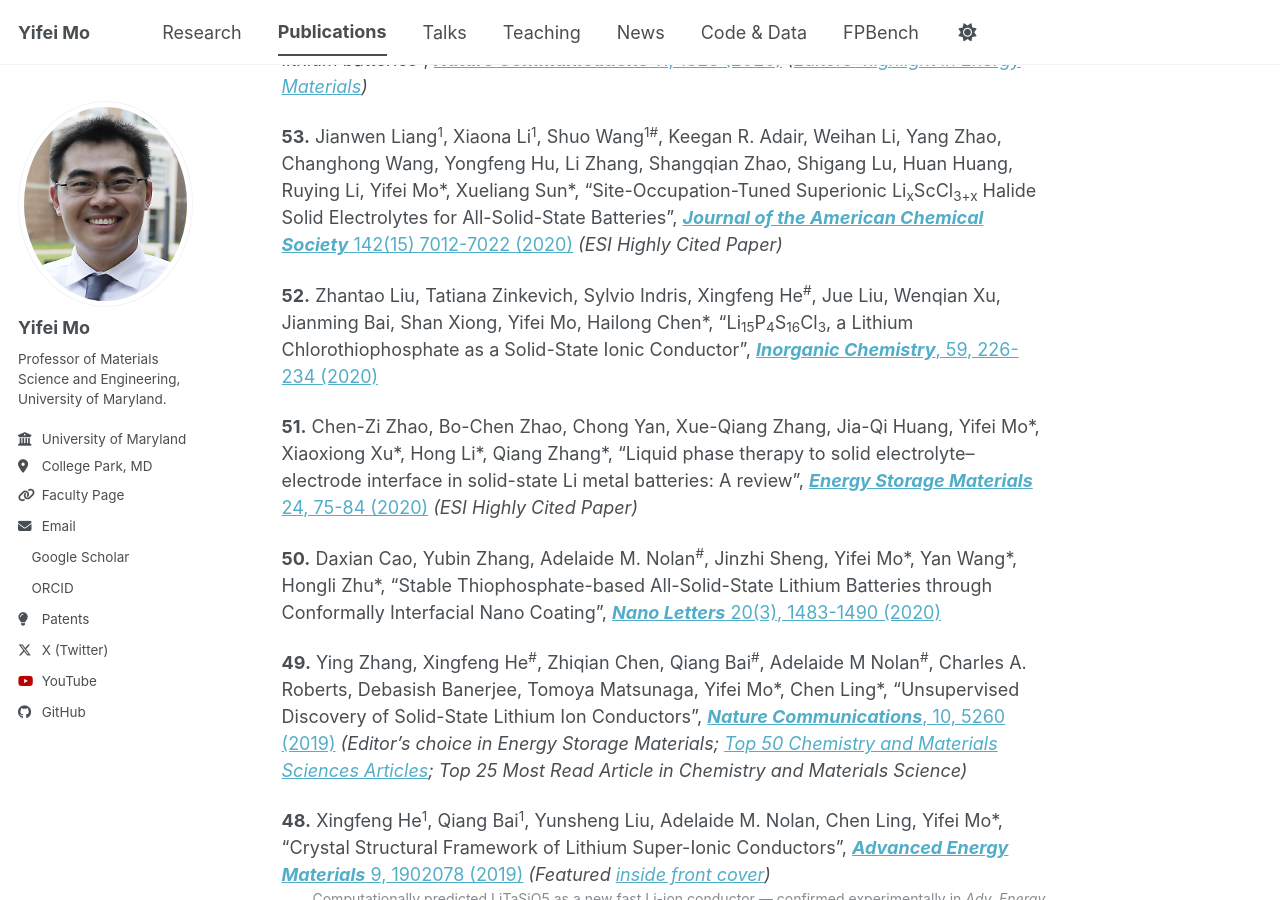
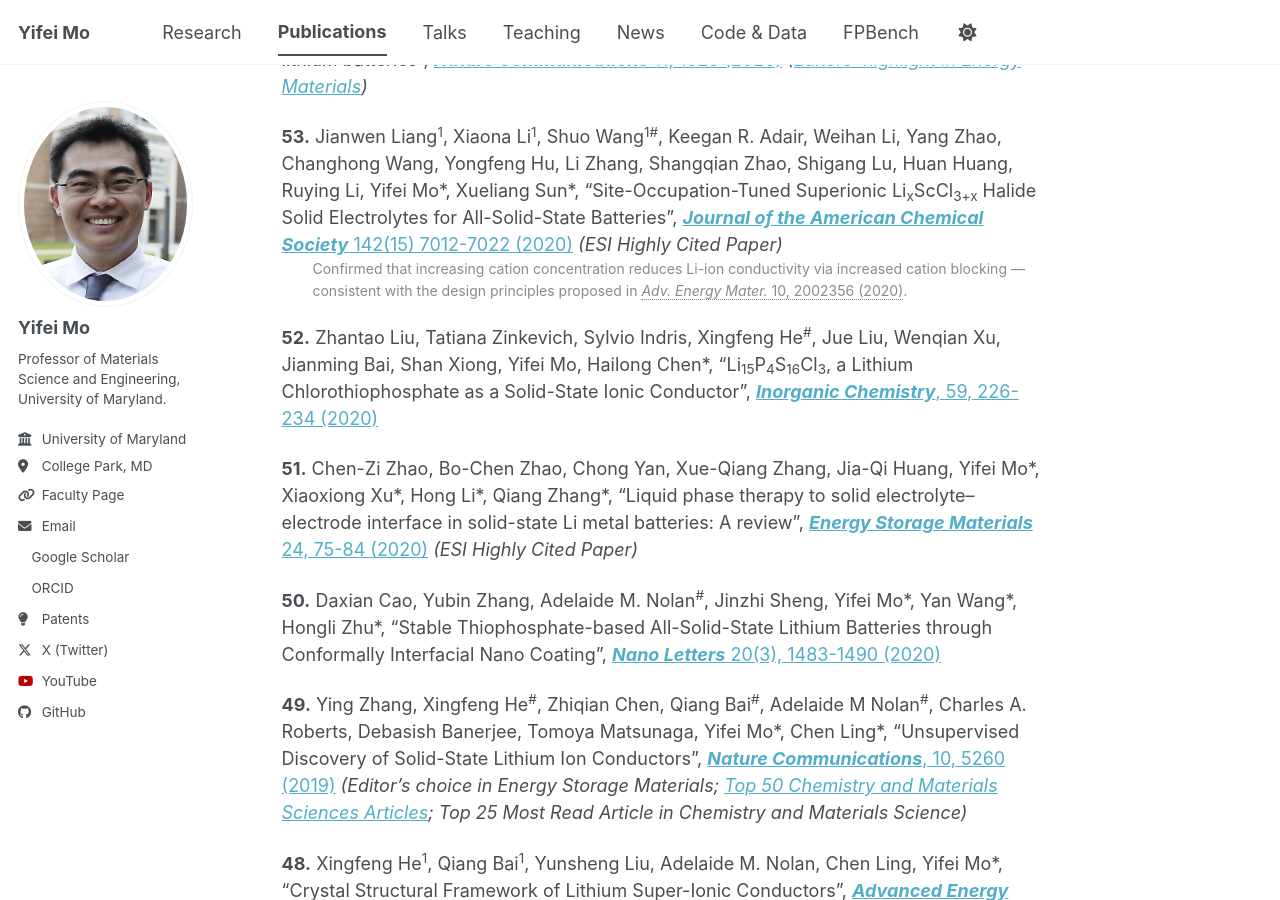
Before and after one commit to yifeimo/yifeimo.github.io, a Jekyll site: the page built from _pages/publications.md, in a window 1280 px wide and 900 px high, scrolled down 6894 px. Built offline with Jekyll 4.4.1, drawn with Linux system fonts in a browser that asks for light colours; a style sheet for code colours, icons or effects is not loaded.

Commit message:
Add description to JACS LixScCl3+x entry confirming AEM cation-blocking principle
Co-Authored-By: Claude Sonnet 5 <noreply@anthropic.com>

```diff
--- a/_pages/publications.md
+++ b/_pages/publications.md
@@ -120,6 +120,7 @@ author_profile: true
 **54.** Feng Zhu<sup>1</sup>, Md Shafiqul Islam<sup>1#</sup>, Lin Zhou<sup>1</sup>, Zhenqi Gu, Ting Liu, Xinchao Wang, Jun Luo, Ce-Wen Nan, Yifei Mo\* Cheng Ma\*, "Single-atom-layer traps in a solid electrolyte for lithium batteries", [***Nature Communications*** 11, 1828 (2020)](https://doi.org/10.1038/s41467-020-15544-x) *([Editors' highlight in Energy Materials](https://www.nature.com/collections/dmmhtcypsc/content/yaoqing-zhang))*
 
 **53.** Jianwen Liang<sup>1</sup>, Xiaona Li<sup>1</sup>, Shuo Wang<sup>1#</sup>, Keegan R. Adair, Weihan Li, Yang Zhao, Changhong Wang, Yongfeng Hu, Li Zhang, Shangqian Zhao, Shigang Lu, Huan Huang, Ruying Li, Yifei Mo\*, Xueliang Sun\*, "Site-Occupation-Tuned Superionic Li<sub>x</sub>ScCl<sub>3+x</sub> Halide Solid Electrolytes for All-Solid-State Batteries", [***Journal of the American Chemical Society*** 142(15) 7012-7022 (2020)](https://doi.org/10.1021/jacs.0c00134) *(ESI Highly Cited Paper)*
+<br><span class="citation" style="display: block; margin-left: 2.2em;">Confirmed that increasing cation concentration reduces Li-ion conductivity via increased cation blocking — consistent with the design principles proposed in [*Adv. Energy Mater.* 10, 2002356 (2020)](https://doi.org/10.1002/aenm.202002356).</span>
 
 **52.** Zhantao Liu, Tatiana Zinkevich, Sylvio Indris, Xingfeng He<sup>#</sup>, Jue Liu, Wenqian Xu, Jianming Bai, Shan Xiong, Yifei Mo, Hailong Chen\*, "Li<sub>15</sub>P<sub>4</sub>S<sub>16</sub>Cl<sub>3</sub>, a Lithium Chlorothiophosphate as a Solid-State Ionic Conductor", [***Inorganic Chemistry***, 59, 226-234 (2020)](https://doi.org/10.1021/acs.inorgchem.9b01751)
 
```
